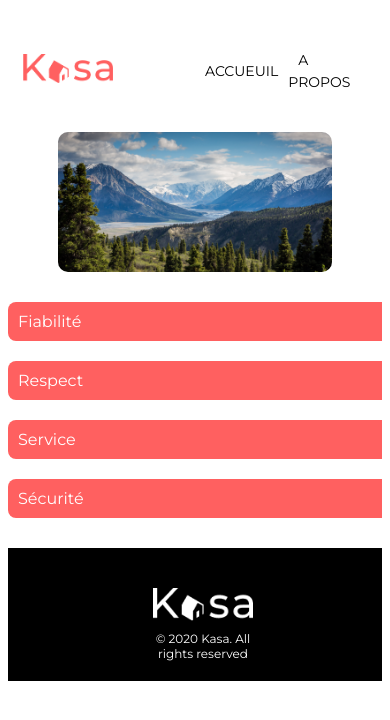
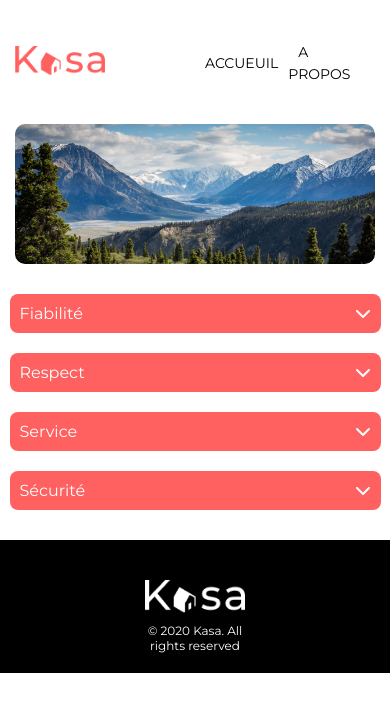
Before and after one commit to Enkiduduh/Projet-8-OpenClassrooms, a React (Create React App) app: page /about in a window 390 px wide. Shown: the top 720 px of the page. Built offline with nearby package versions, Linux system fonts and the light colour scheme.

Commit message:
responsive design on components ok

```diff
--- a/src/components/BannerImgAbout.js
+++ b/src/components/BannerImgAbout.js
@@ -1,10 +1,32 @@
-import bgImg from '../assets/img_about.png'
+import React, { useState, useEffect } from 'react'
 
 function BannerImgAbout() {
+    const [isScreenWider, setIsScreenWider] = useState(window.innerWidth > 480)
+
+    useEffect(() => {
+        const handleResize = () => {
+            setIsScreenWider(window.innerWidth > 480)
+        }
+
+        window.addEventListener('resize', handleResize)
+
+        return () => {
+            window.removeEventListener('resize', handleResize)
+        }
+    }, [])
+
     return (
-        <div className="BannerImgAbout-container">
-            <div className="BannerImgAbout-img"></div>
-        </div>
+        <>
+            {isScreenWider ? (
+                <div className="BannerImgAbout-container">
+                    <div className="BannerImgAbout-img"></div>
+                </div>
+            ) : (
+                <div className="BannerImgAbout-container">
+                    <div className="BannerImgAbout-img"></div>
+                </div>
+            )}
+        </>
     )
 }
 
--- a/src/components/Collapse.js
+++ b/src/components/Collapse.js
@@ -1,12 +1,27 @@
 import { FontAwesomeIcon } from '@fortawesome/react-fontawesome'
 import { faChevronUp, faChevronDown } from '@fortawesome/free-solid-svg-icons'
-import { useState } from 'react'
+import { useState, useEffect } from 'react'
 
-function Collapse({ str , text }) {
+function Collapse({ str, text }) {
     const [windowDown, setWindowDown] = useState(false)
+    const [isScreenWider, setIsScreenWider] = useState(window.innerWidth > 480)
+
+    useEffect(() => {
+        const handleResize = () => {
+            setIsScreenWider(window.innerWidth > 480)
+        }
+
+        window.addEventListener('resize', handleResize)
+
+        return () => {
+            window.removeEventListener('resize', handleResize)
+        }
+    }, [])
 
     return (
         <div className="container">
+            {isScreenWider ? (
+                <>
                     <div className="collapse-container">
                         <div>{str}</div>
                         <div onClick={() => setWindowDown(!windowDown)}>
@@ -15,13 +30,37 @@ function Collapse({ str , text }) {
                             />
                         </div>
                     </div>
-            <div className={`collapse-window ${windowDown && 'window-down'}`}>
+                    <div
+                        className={`collapse-window ${windowDown && 'window-down'}`}
+                    >
                         <div
                             className={`window-content ${windowDown ? 'd-block' : 'd-none'}`}
                         >
                             <p>{text}</p>
                         </div>
                     </div>
+                </>
+            ) : (
+                <>
+                    <div className="collapse-container">
+                        <div>{str}</div>
+                        <div onClick={() => setWindowDown(!windowDown)}>
+                            <FontAwesomeIcon
+                                icon={windowDown ? faChevronUp : faChevronDown}
+                            />
+                        </div>
+                    </div>
+                    <div
+                        className={`collapse-window ${windowDown && 'window-down'}`}
+                    >
+                        <div
+                            className={`window-content ${windowDown ? 'd-block' : 'd-none'}`}
+                        >
+                            <p>{text}</p>
+                        </div>
+                    </div>
+                </>
+            )}
         </div>
     )
 }
--- a/src/styles/Index.css
+++ b/src/styles/Index.css
@@ -111,7 +111,7 @@
 
 @media only screen and (max-width: 480px) {
   .UnderBannerImg-container {
-    margin: 0 10px;
+    margin: 0 15px;
   }
   .UnderBannerImg-container .UnderBannerImg-bg {
     padding: 10px;
@@ -259,6 +259,11 @@
   padding: 70px 0;
 }
 
+@media only screen and (max-width: 480px) {
+  .BannerImgAbout-container {
+    margin: 0 15px 20px 15px;
+  }
+}
 .container {
   display: flex;
   flex-direction: column;
@@ -310,6 +315,16 @@
   color: blue;
 }
 
+@media only screen and (max-width: 480px) {
+  .container .collapse-container {
+    width: 90%;
+    margin: 10px auto;
+  }
+  .container .window-content {
+    width: 86%;
+    margin: 0 auto;
+  }
+}
 .card-section-container {
   margin: 20px 10px;
   background: whitesmoke;
@@ -325,6 +340,7 @@
 @media only screen and (max-width: 480px) {
   .card-section-container {
     padding: 0;
+    margin: 20px 15px;
     background: white;
     display: flex;
     flex-direction: column;
@@ -539,4 +555,7 @@ a .logement-card .logement-title {
     font-size: 10px;
     padding: 3px 15px;
   }
+}
+body {
+  margin: 0;
 }/*# sourceMappingURL=Index.css.map */
--- a/src/styles/Index.scss
+++ b/src/styles/Index.scss
@@ -12,3 +12,7 @@
 ,'_logementCover'
 ,'./rating'
 ,'./tags';
+
+body  {
+  margin: 0;
+}
--- a/src/styles/_bannerImgAbout.scss
+++ b/src/styles/_bannerImgAbout.scss
@@ -10,3 +10,9 @@
         padding: 70px 0;
     }
 }
+
+@media only screen and (max-width:480px) {
+  .BannerImgAbout-container {
+    margin: 0 15px 20px 15px;
+   }
+}
--- a/src/styles/_collapse.scss
+++ b/src/styles/_collapse.scss
@@ -55,3 +55,15 @@
         }
     }
 }
+@media only screen and (max-width:480px) {
+  .container {
+    .collapse-container {
+      width: 90%;
+      margin: 10px auto;
+    }
+    .window-content {
+      width: 86%;
+      margin: 0 auto;
+    }
+  }
+}
--- a/src/styles/_logementsSection.scss
+++ b/src/styles/_logementsSection.scss
@@ -14,6 +14,7 @@
 @media only screen and (max-width: 480px) {
   .card-section-container {
     padding: 0;
+    margin: 20px 15px;
     background: white;
     display : flex;
     flex-direction: column;
--- a/src/styles/_underBannerImg.scss
+++ b/src/styles/_underBannerImg.scss
@@ -37,7 +37,7 @@
 
 @media only screen and (max-width: 480px) {
     .UnderBannerImg-container {
-        margin: 0 10px;
+        margin: 0 15px;
         .UnderBannerImg-bg {
             padding: 10px;
             .UnderBannerImg-title {
```
Also changed, not shown: 1 other file (tests, documents, lock files or other folders). Lines whose indentation alone changed are shown as unchanged.
